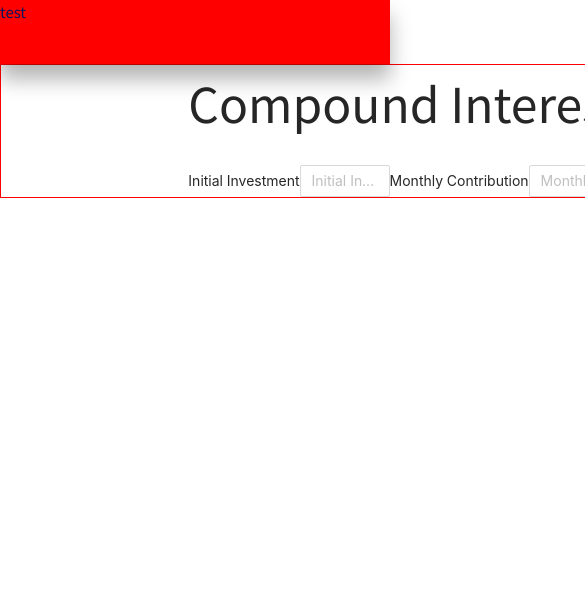
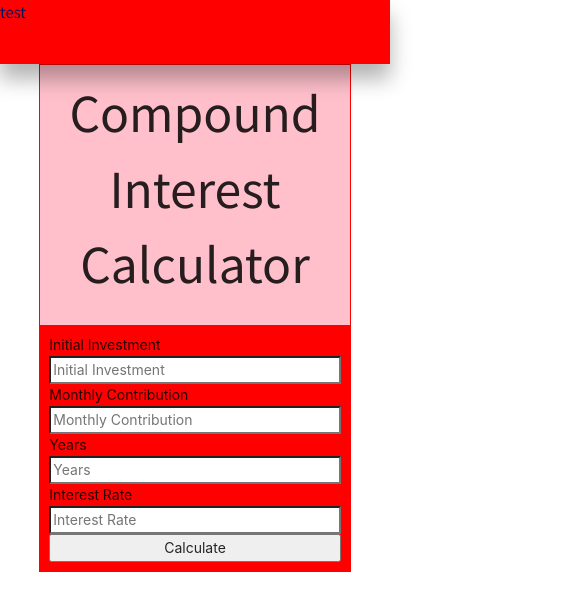
Before and after one commit to annsuparada/finance-calculator, a React (Create React App) app in the folder client/: page / in a window 390 px wide. Shown: the top 610 px of the page, 585 px wide, since content can reach past the window. Built offline with nearby package versions, Linux system fonts and the light colour scheme.

Commit message:
styling responsivse

```diff
--- a/client/src/components/compoundInterest/CompoundChart.js
+++ b/client/src/components/compoundInterest/CompoundChart.js
@@ -2,7 +2,7 @@ import React from 'react';
 import { connect } from "react-redux";
 import { withRouter } from "react-router-dom";
 import {
-    LineChart, Line, XAxis, YAxis, CartesianGrid, Tooltip, Legend,
+    LineChart, Line, XAxis, YAxis, CartesianGrid, Tooltip, Legend, ResponsiveContainer
 } from 'recharts';
 import './compoundChart.scss';
 import ComopundPieChart from './CompoundPieChart';
@@ -15,11 +15,11 @@ const CompoundChart = (props) => {
         if (i === 0 || returnData[i].monthNum === 12 || i === returnData.length - 1) {
             data.push({
                 name: returnData[i].yearOnly,
-                        totalContribution: returnData[i].totalContribution,
-                        totalBalance: returnData[i].totalBalance,
+                Contribution: returnData[i].totalContribution,
+                Balance: returnData[i].totalBalance,
             });
         }
-                if (i === returnData.length -1){
+        if (i === returnData.length - 1) {
             totalData.push({
                 totalContribution: returnData[i].totalContribution,
                 totalInterest: returnData[i].totalInterest,
@@ -31,32 +31,34 @@ const CompoundChart = (props) => {
     return (
         <div>
             {console.log(returnData)}
-            {console.log(totalData)}
             {returnData.length > 0 ?
                 <div className="chart-container">
                     {/* CompoundChart */}
+                    <div style={{ width: '100%', height: 300 }}>
+                    <ResponsiveContainer>
                     <LineChart
-                width={500}
-                height={300}
+                        // width={500}
+                        // height={300}
                         data={data}
-                margin={{
-                    top: 5, right: 30, left: 20, bottom: 5,
-                }}
+                    // margin={{
+                    //     top: 5, right: 30, left: 20, bottom: 5,
+                    // }}
                     >
                         <CartesianGrid strokeDasharray="3 3" />
                         <XAxis dataKey="name" />
                         <YAxis />
                         <Tooltip />
                         <Legend />
-                <Line type="monotone" dataKey="totalBalance" stroke="#8884d8" activeDot={{ r: 8 }} />
-                <Line type="monotone" dataKey="totalContribution" stroke="#82ca9d" />
+                        <Line type="monotone" dataKey="Balance" stroke="#8884d8" activeDot={{ r: 8 }} />
+                        <Line type="monotone" dataKey="Contribution" stroke="#82ca9d" />
                     </LineChart>
-                <div>
+                    </ResponsiveContainer>
+                    </div>
+                    <div className="right">
                         <h4>Contribution: {totalData[0].totalContribution}</h4>
                         <h4>Interest: {totalData[0].totalInterest}</h4>
                         <h4>Balance: {totalData[0].totalBalance}</h4>
                     </div>
-            {/* <ComopundPieChart /> */}
 
                 </div>
                 : null
--- a/client/src/components/compoundInterest/CompoundForm.js
+++ b/client/src/components/compoundInterest/CompoundForm.js
@@ -3,6 +3,7 @@ import { compoundCalculator } from '../../store/actions/index';
 import { connect } from "react-redux";
 import { withRouter } from "react-router-dom";
 import { Form, Input, Button, InputNumber, DatePicker } from 'antd';
+import './compoundForm.scss';
 
 const CompoundForm = (props) => {
     const [form, setForm] = useState({
@@ -15,10 +16,11 @@ const CompoundForm = (props) => {
 
 
     const handleChange = e => {
-    //    setForm({
-    //         ...form,
-    //         [e.target.name]: e.target.value
-    //     })
+        // e.preventDefault()
+       setForm({
+            ...form,
+            [e.target.name]: Number(e.target.value)
+        })
     }
 
     const handleSubmit = (e) => {
@@ -42,12 +44,12 @@ const CompoundForm = (props) => {
       }
 
     return (
-        <div>
+        <div className="form-container">
             <h1>Compound Interest Calculator</h1>
             {/* style={{ display: "flex", flexDirection: "column", width: "250px" }} */}
-            <Form onSubmit={handleSubmit} >
+            <form onSubmit={handleSubmit} >
                 <label>Initial Investment</label>
-                <InputNumber
+                <input
                     type="number"
                     placeholder="Initial Investment"
                     name="initialInvestment"
@@ -55,7 +57,7 @@ const CompoundForm = (props) => {
                     onChange={handleChange}
                 />
                 <label>Monthly Contribution</label>
-                <InputNumber
+                <input
                     type="number"
                     placeholder="Monthly Contribution"
                     name="monthlyContribution"
@@ -63,7 +65,7 @@ const CompoundForm = (props) => {
                     onChange={handleChange}
                 />
                 <label>Years</label>
-                <InputNumber
+                <input
                     type="number"
                     placeholder="Years"
                     name="years"
@@ -71,7 +73,7 @@ const CompoundForm = (props) => {
                     onChange={handleChange}
                 />
                 <label>Interest Rate</label>
-                <InputNumber
+                <input
                     type="number"
                     placeholder="Interest Rate"
                     name="interestRate"
@@ -83,8 +85,8 @@ const CompoundForm = (props) => {
                     // value={form.date}
                     onChange={onChangeDate}
                 /> */}
-                <Button type="primary" htmlType="submit" onClick={handleSubmit}>Calculate</Button>
-            </Form>
+                <button onClick={handleSubmit}>Calculate</button>
+            </form>
         </div>
     );
 }
--- a/client/src/components/compoundInterest/CompoundTable.js
+++ b/client/src/components/compoundInterest/CompoundTable.js
@@ -2,6 +2,7 @@ import React from 'react';
 import { connect } from "react-redux";
 import { withRouter } from "react-router-dom";
 import { Table } from 'antd';
+import './compoundTable.scss';
 
 const CompoundTable = (props) => {
 
@@ -48,8 +49,7 @@ const CompoundTable = (props) => {
     }
 
     return (
-        <div>
-
+        <div className="table-container">
             {returnData.length > 0 ?
                 <>
                     <h3>Investment Breakdown</h3>
@@ -58,7 +58,6 @@ const CompoundTable = (props) => {
                         dataSource={data}
                         scroll={{ y: 500 }}
                         footer={() => `Total balance ${footer[0].totalBalance}`}
-                        style={{ width: "1000px" }}
                     />
                 </>
                 : null
--- a/client/src/components/compoundInterest/compoundChart.scss
+++ b/client/src/components/compoundInterest/compoundChart.scss
@@ -1,10 +1,23 @@
+@import '../../styles/variable';
+
 .chart-container{
+    width: 100%;
     display: flex;
+    flex-direction: column-reverse;
     margin-top: 3%;
+    .recharts-wrapper{
+
+    }
+    .right{
+        width: 100%;
+        border: 1px solid black;
+    }
+    @media #{($desktop)} {
+        flex-direction: column-reverse;
+        justify-content: center;
+
+        .recharts-wrapper{
+        // display: none;
+        }
+    }
 }
-
-.recharts-wrapper{
-    // background-color: red;
-    // width: 700px;
-    // height: 300px;
-}
--- /dev/null
+++ b/client/src/components/compoundInterest/compoundForm.scss
@@ -0,0 +1,19 @@
+
+.form-container {
+    width: 100%;
+
+    h1 {
+        text-align: center;
+        margin-top: 3%;
+    }
+
+    form {
+        margin: 0 auto;
+        width: 100%;
+        background-color: red;
+        display: flex;
+        flex-direction: column;
+        padding: 3%;
+    }
+
+}
--- a/client/src/components/compoundInterest/compoundPage.scss
+++ b/client/src/components/compoundInterest/compoundPage.scss
@@ -5,7 +5,7 @@
 // @media #{($desktop)} {
     // background-color: red;
 
-    width: 1200px;
+    width: 1000px;
     border: 1px solid red;
     margin: 0 auto;
     display: flex;
@@ -13,4 +13,8 @@
     justify-content: center;
     flex-direction: column;
 // }
+@media #{($desktop)} {
+    background-color: pink;
+    width: 80%;
 }
+}
--- /dev/null
+++ b/client/src/components/compoundInterest/compoundTable.scss
@@ -0,0 +1,11 @@
+@import '../../styles/variable';
+
+.table-container{
+    width: 100%;
+    h3 {
+        text-align: center;
+    }
+    .ant-table-wrapper{
+        width: 100%;
+    }
+}
--- a/client/src/styles/_variable.scss
+++ b/client/src/styles/_variable.scss
@@ -17,4 +17,4 @@ $mobile: 'only screen and (max-width:550px)';
 $mobile-small: 'only screen and (max-width:450px)';
 $tablet-big: 'only screen and (max-width:1100px)';
 $tablet: 'only screen and (max-width:700px)';
-$desktop: 'only screen and (mins-width:1000px)';
+$desktop: 'only screen and (max-width:1000px)';
```
Lines whose indentation alone changed are shown as unchanged.
